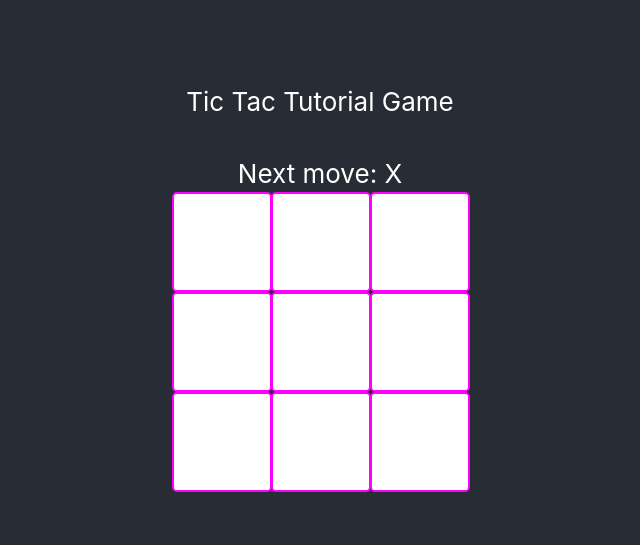
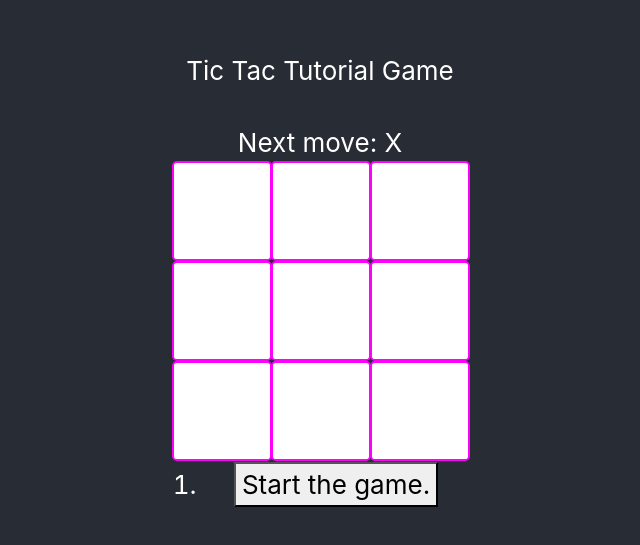
Before and after one commit to NavinPanthi/ReactDev, a React (Create React App) app: page / in a window 1280 px wide. Shown: the part 113-658 px from the top of the page, without its empty margins (320-960 px from the left). Built offline with nearby package versions, Linux system fonts and the light colour scheme.

Commit message:
showing past moves.

```diff
--- a/src/App.js
+++ b/src/App.js
@@ -7,23 +7,19 @@
     <div className="App">
       <header className="App-header">Tic Tac Tutorial Game</header>
       <hr />
-      <Board />
+      <Game />
     </div>
   );
 }
 
 //Component of board containing 9 squares component.
-function Board() {
-  // Creating 9 null elements in arrays for 9 squares.
-  // So initially all squares such as squares[0], square[1] will have null values.
-  const [squares, setSquares] = useState(Array(9).fill(null));
-  const [xIsNext, setXIsNext] = useState(true);
-
+function Board({ xIsNext, squares, onPlay }) {
   function handleClick(i) {
     // To implement the concept of immutability, we have copy the array of squares to nextSquares by using slice method.
     if (calculateWinner(squares) || squares[i]) {
       return;
     }
+    //above squares prop is taking current squares and squares array is passed to nextSquares.
     const nextSquares = squares.slice();
 
     if (xIsNext) {
@@ -32,9 +28,8 @@
     } else {
       nextSquares[i] = "O";
     }
-    setSquares(nextSquares);
-    console.log(nextSquares);
-    setXIsNext(!xIsNext);
+
+    onPlay(nextSquares);
   }
   //To check who is the winner.
   const winner = calculateWinner(squares);
@@ -82,7 +77,56 @@
     </button>
   );
 }
+function Game() {
+  // Creating 9 null elements in arrays for 9 squares.
+  // So initially all squares such as squares[0], square[1] will have null values.
+  const [xIsNext, setXIsNext] = useState(true);
+  // All the steps of clicked events in buttons are stored.
+  const [history, setHistory] = useState([Array(9).fill(null)]);
+  // THe current squares variable store the last state of history i.e. present steps of clicked button.
+  const currentSquares = history[history.length - 1];
 
+  console.log("History");
+  console.log(history);
+  console.log("Currentsquares");
+  console.log(currentSquares);
+  console.log("Length");
+  console.log(history.length);
+
+  function handlePlay(nextSquares) {
+    // Every array when button clicked is added to history.
+    setHistory([...history, nextSquares]);
+    setXIsNext(!xIsNext);
+  }
+
+  function jumpTo(nextMove) {}
+  // Here history array is mapped to a function where  each time each element (i.e array) of history array is passed
+  //  and move is the index of element passed to history array.
+  const moves = history.map((squares, move) => {
+    let description;
+    if (move > 0) {
+      description = "Go to move" + move;
+    } else {
+      description = "Start the game.";
+    }
+    return (
+      <li>
+        <button onClick={() => jumpTo(move)}>{description}</button>
+      </li>
+    );
+  });
+
+  return (
+    <div className="game">
+      <div className="game-board">
+        <Board xIsNext={xIsNext} squares={currentSquares} onPlay={handlePlay} />
+      </div>
+      <div className="game-info">
+        <ol>{moves}</ol>
+      </div>
+    </div>
+  );
+}
 function calculateWinner(squares) {
   const matches = [
     [1, 2, 3],
```
